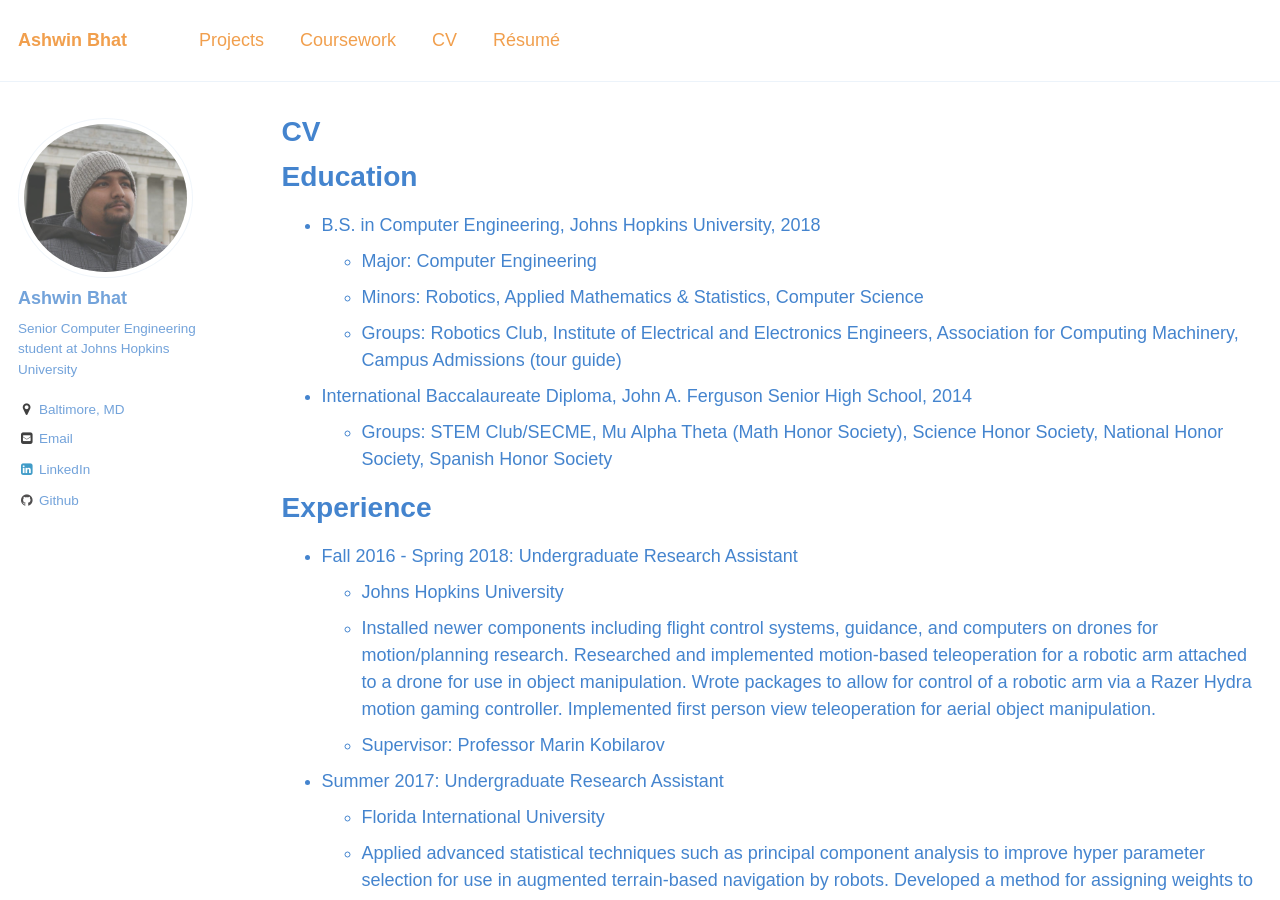
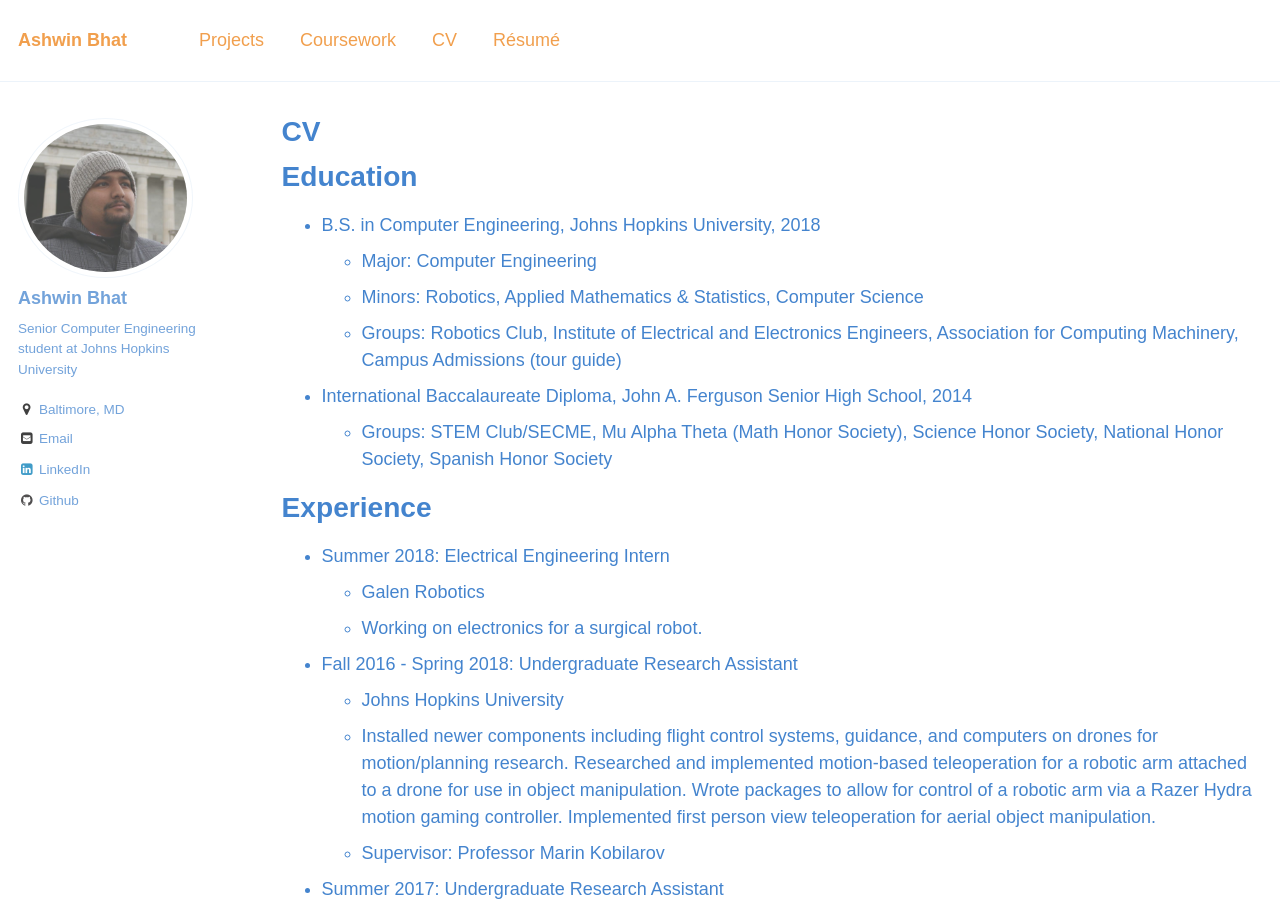
Before and after one commit to The-Shwin/the-shwin.github.io, a Jekyll site: the page built from _pages/cv.md, in a window 1280 px wide and 900 px high. Built offline with Jekyll 4.4.1, drawn with Linux system fonts in a browser that asks for light colours; some web fonts are replaced.

Commit message:
Update cv.md

```diff
--- a/_pages/cv.md
+++ b/_pages/cv.md
@@ -18,6 +18,10 @@ Education
 
 Experience
 ======
+* Summer 2018: Electrical Engineering Intern
+  * Galen Robotics
+  * Working on electronics for a surgical robot.
+
 * Fall 2016 - Spring 2018: Undergraduate Research Assistant
   * Johns Hopkins University
   * Installed newer components including flight control systems, guidance, and computers on drones for motion/planning research. Researched and implemented motion-based teleoperation for a robotic arm attached to a drone for use in object manipulation. Wrote packages to allow for control of a robotic arm via a Razer Hydra motion gaming controller. Implemented first person view teleoperation for aerial object manipulation.
```
